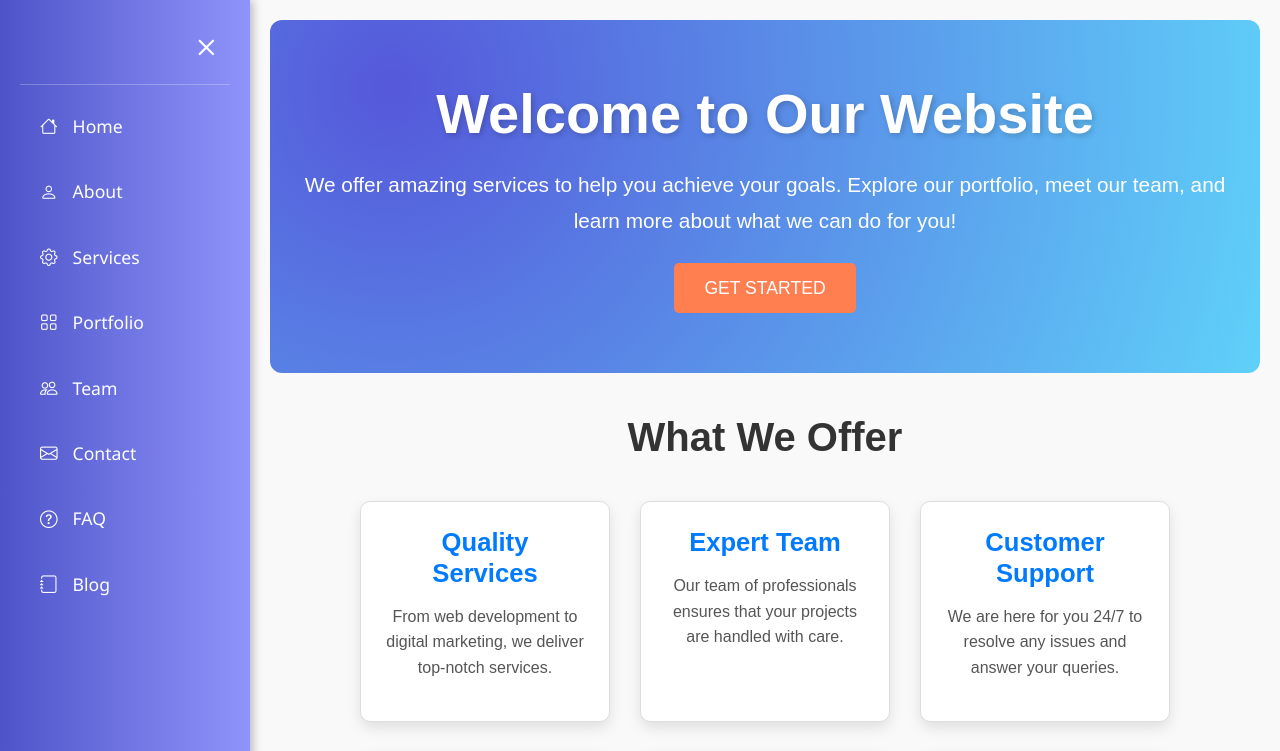
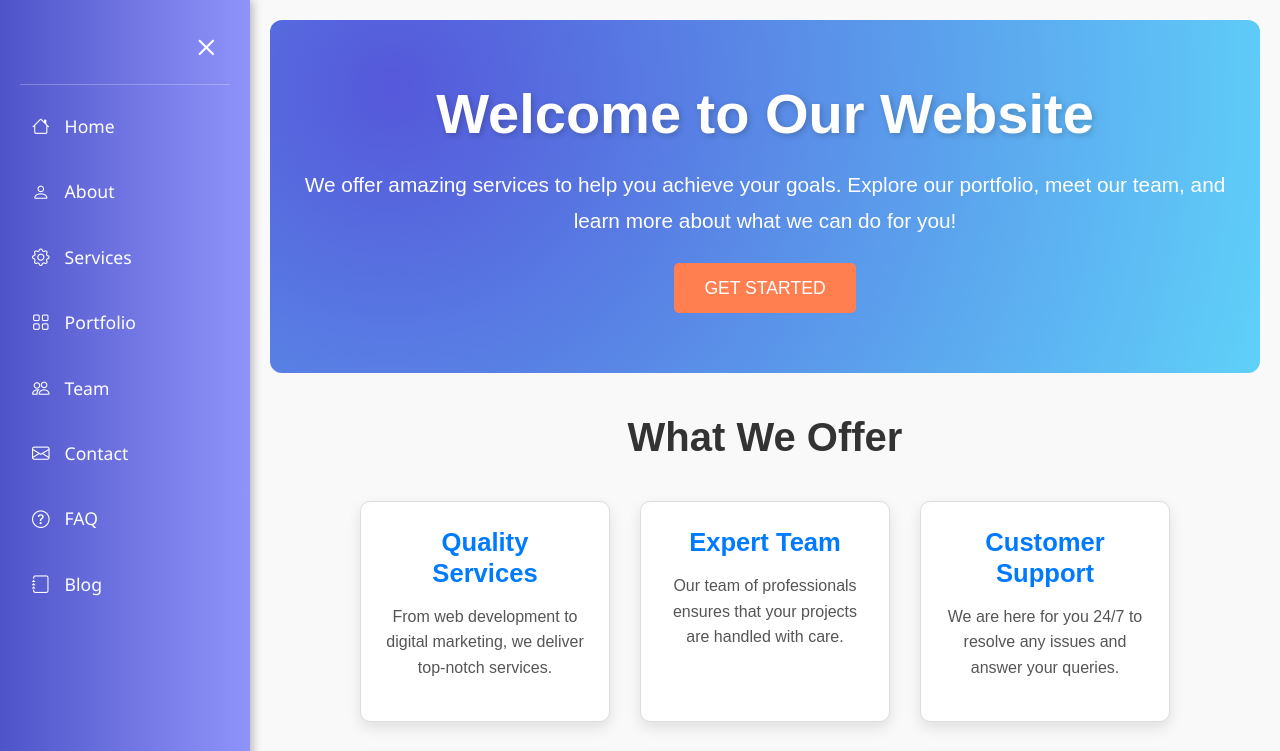
Before and after one commit to kishorshelar07/react_routing, a React (Create React App) app: page / in a window 1280 px wide. Shown: the top 751 px of the page. Built offline with nearby package versions, Linux system fonts and the light colour scheme.

Commit message:
ui changes and deploy

```diff
--- a/src/components/Sidebar.css
+++ b/src/components/Sidebar.css
@@ -1,6 +1,5 @@
 /* Sidebar container */
 .sidebar {
-
   position: fixed;
   top: 0;
   left: 0;
@@ -56,7 +55,7 @@
   text-decoration: none;
   color: inherit;
   font-size: 1.1rem;
-  padding: 12px 20px;
+  padding: 12px 12px;
   border-radius: 30px; /* Rounded corners for links */
   transition: all 0.3s ease;
   position: relative;
```
